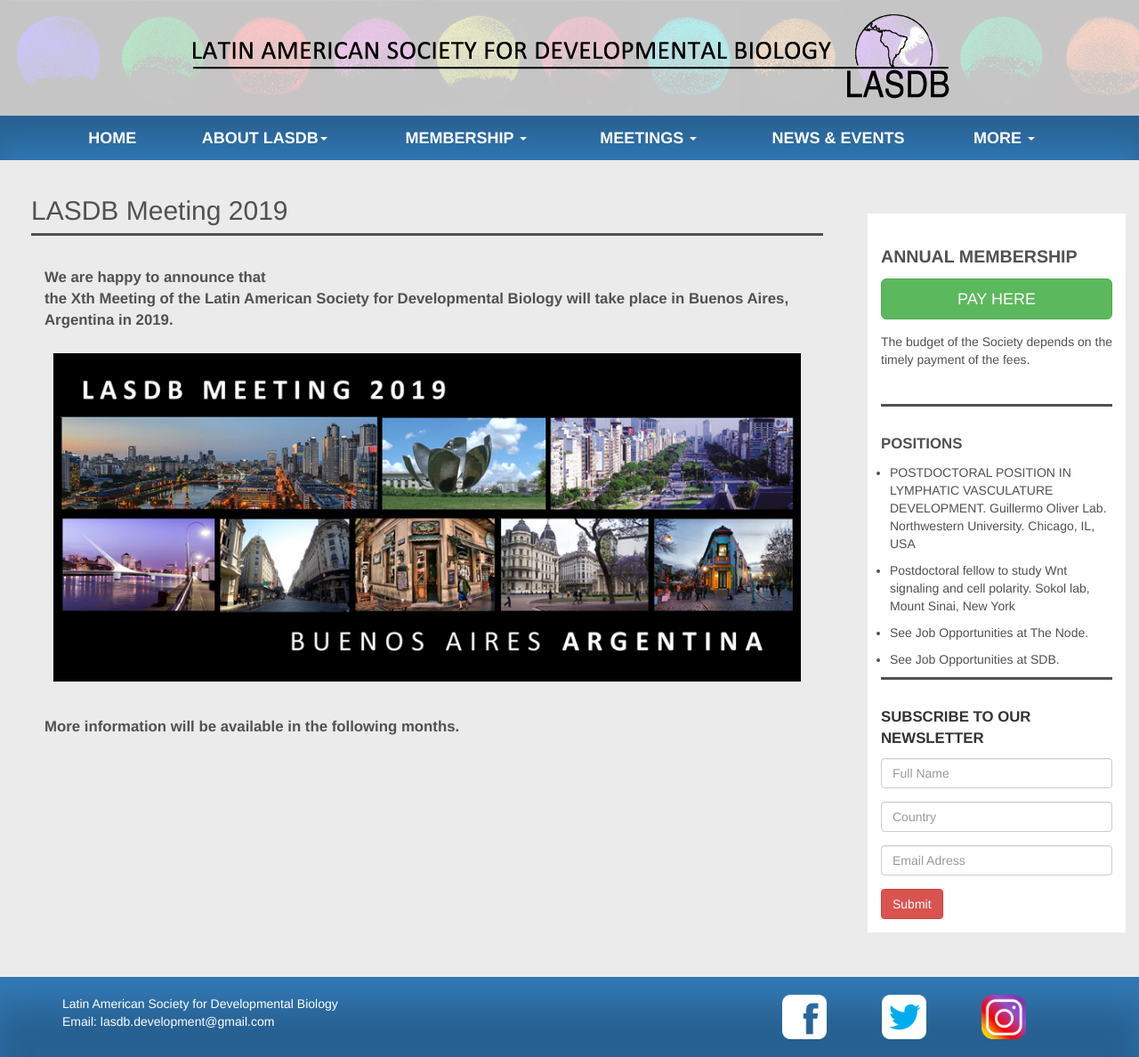
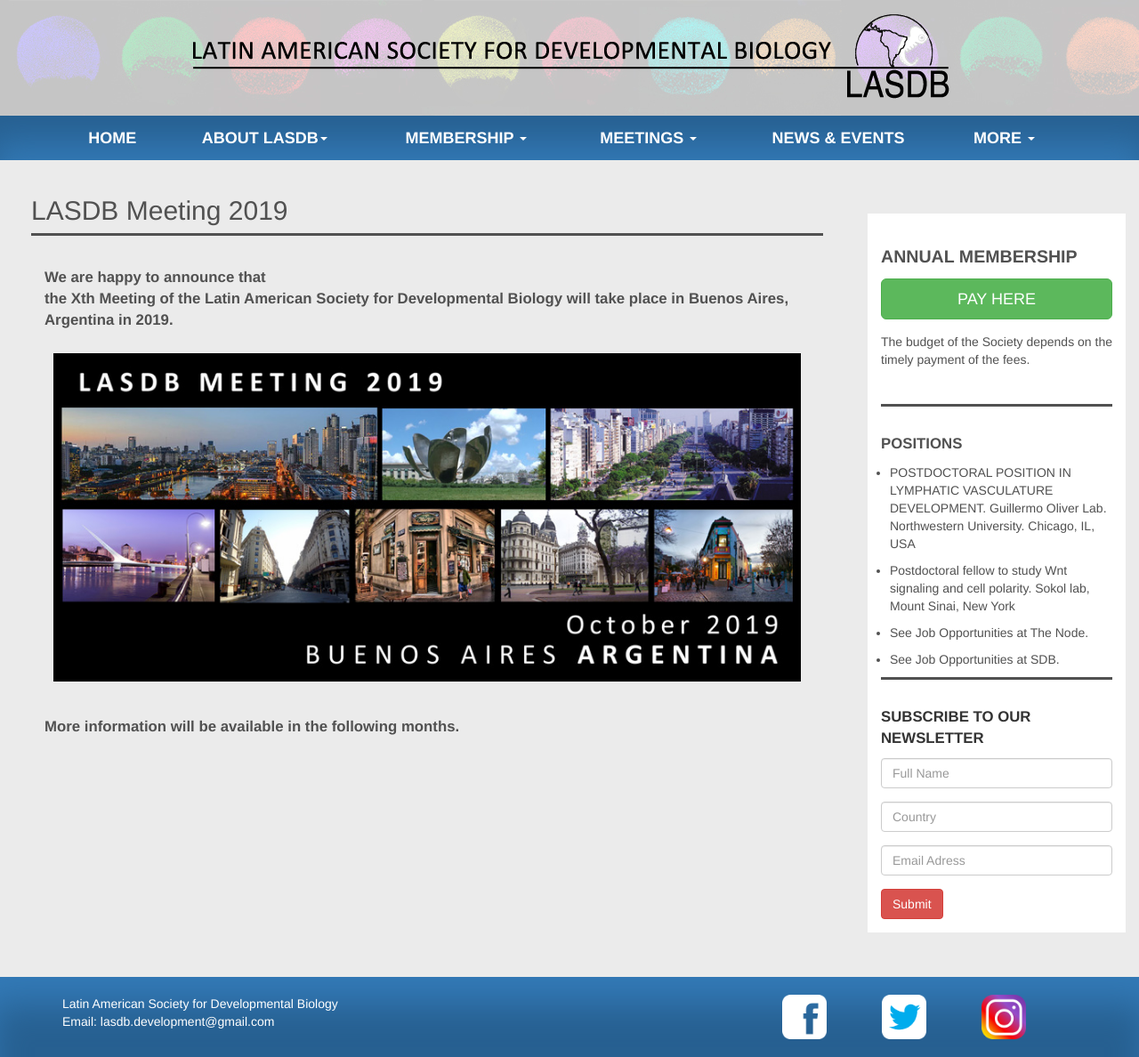
Before and after one commit to lasdb/lasdb.github.io, a Jekyll site: the page built from pages/lasdb2019.html, in a window 1280 px wide. Shown: the whole page at 89% size. Built offline with Jekyll 4.4.1, drawn with Linux system fonts in a browser that asks for light colours; nearby versions of some CDN libraries.

Commit message:
Update lasdb2019.html

```diff
--- a/pages/lasdb2019.html
+++ b/pages/lasdb2019.html
@@ -10,7 +10,7 @@ layout: default
         <p style="font-weight:bold; font-size: 1.2em;"> We are happy to announce that  <br>the Xth Meeting of the Latin American Society for Developmental Biology will take place in Buenos Aires, Argentina in 2019. </p>
 
         <div class="panel-body" style="padding-left:20;">
-            <img src="{{site.baseurl}}/img/carrousel-BA2019.jpg" class="img-BA2019 img-responsive" style=""/>
+            <img src="{{site.baseurl}}/img/carrousel-BA2019oct.jpg" class="img-BA2019 img-responsive" style=""/>
         </div>
         <p style="font-weight:bold; font-size: 1.2em;">  <br> More information will be available in the following months. </p>
 
```
